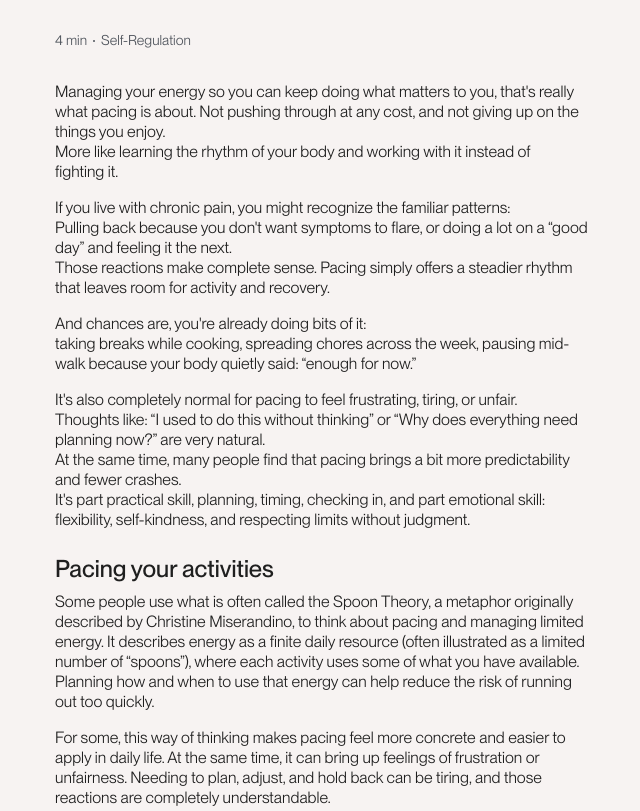
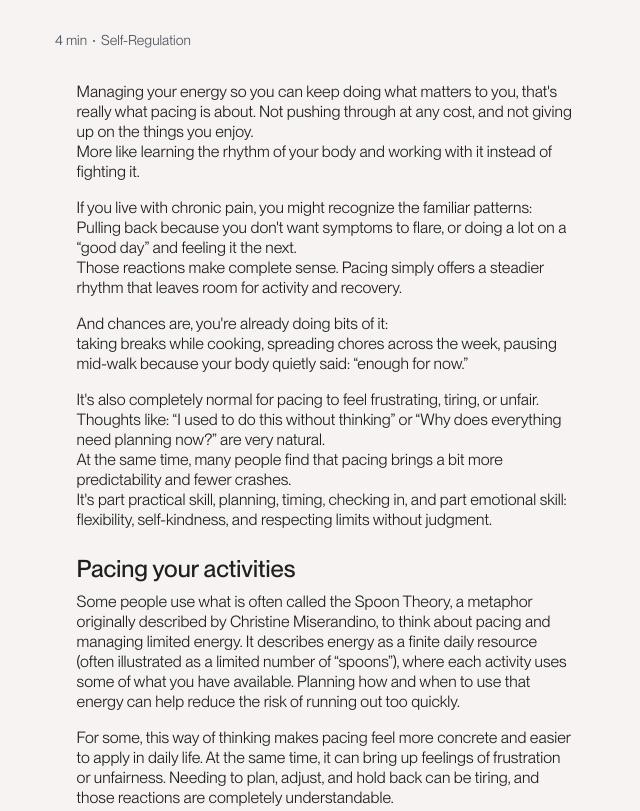
Before and after one commit to harelpanker/remepy_static_content, a website built with Vite: page articles/pacing.html in a window 1280 px wide. Shown: the top 811 px of the page, without its empty margins (315-955 px from the left). Built offline with nearby package versions, Linux system fonts and the light colour scheme.

Commit message:
update-ui

```diff
--- a/src/style.css
+++ b/src/style.css
@@ -155,7 +155,7 @@ img {
 }
 
 .container {
-  width: 92svw;
+  width: 92%;
   max-width: 33.75rem;
   margin: 0 auto;
   position: relative;
```
